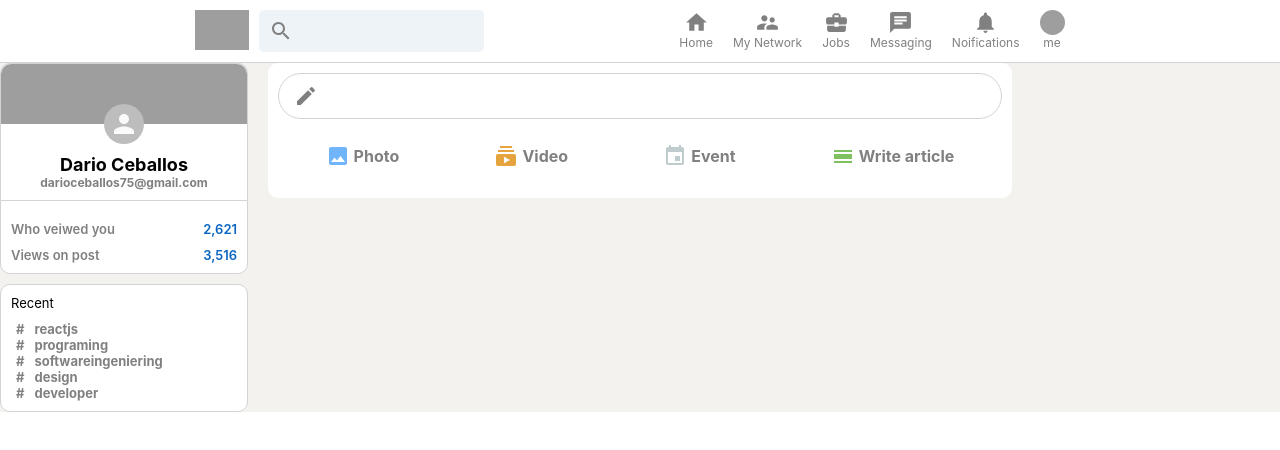
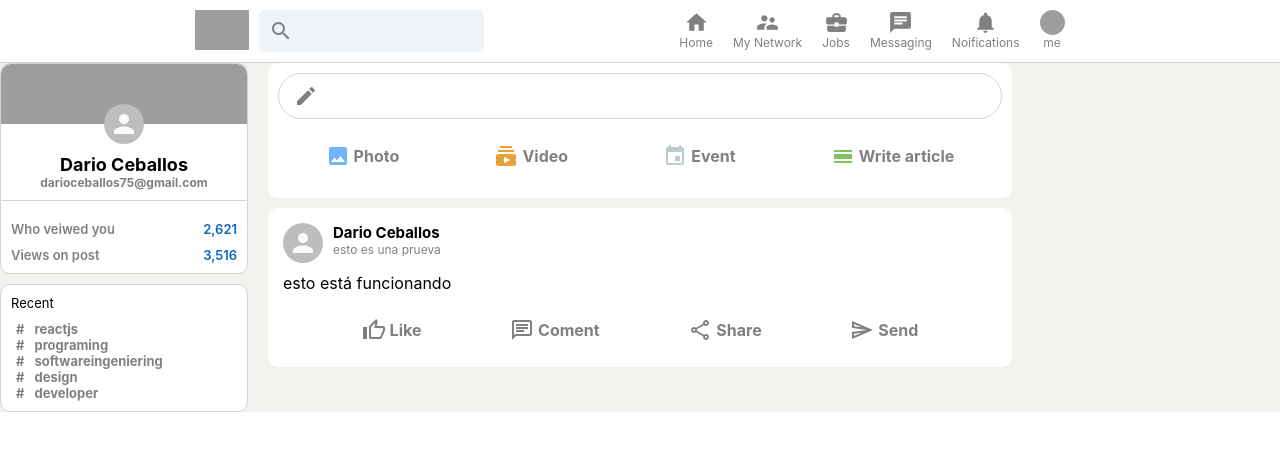
Before and after one commit to DarioCeballoss/React_varios_proyectos, a React (Create React App) app in the folder linkedin-clone-yt/: page / in a window 1280 px wide. Shown: the top 450 px of the page. Built offline with nearby package versions, Linux system fonts and the light colour scheme; grey boxes are pictures that could not be loaded.

Commit message:
Feed Post

```diff
--- a/linkedin-clone-yt/src/Feed.js
+++ b/linkedin-clone-yt/src/Feed.js
@@ -1,4 +1,4 @@
-import React from 'react';
+import React ,{useState} from 'react';
 import './Feed.css';
 import CreateIcon from "@material-ui/icons/Create";
 import InputOption from './InputOption';
@@ -6,26 +6,44 @@ import ImageIcon from "@material-ui/icons/Image";
 import SubscriptionsIcon from "@material-ui/icons/Subscriptions";
 import EventIcon from "@material-ui/icons/Event";
 import CalendarViewDayIcon from "@material-ui/icons/CalendarViewDay";
+import Post from './Post';
 
 function Feed() {
+
+  const [posts, setPosts] = useState([]);
+  const sendPost = e => {
+    e.preventDefault();
+
+  };
+
   return (
     <div className='feed'>
       <div className='feed_inputContainer'>
         <div className='feed_input'>
-        <CreateIcon />
-        <form>
-          <input type='text' />
-          <button type='submit'>Send</button>
-        </form>
+          <CreateIcon />
+          <form>
+            <input type='text' />
+            <button onClick={sendPost} type='submit'>Send</button>
+          </form>
         </div>
         <div className='feed_inputOptions'>
-          <InputOption Icon={ImageIcon} title='Photo' color='#70B5F9'/>
-          <InputOption Icon={SubscriptionsIcon} title='Video' color='#E7A33E'/>
-          <InputOption Icon={EventIcon} title='Event' color='#C0CBCD'/>
-          <InputOption Icon={CalendarViewDayIcon} title='Write article' color='#7FC15E'/>
+          <InputOption Icon={ImageIcon} title='Photo' color='#70B5F9' />
+          <InputOption Icon={SubscriptionsIcon} title='Video' color='#E7A33E' />
+          <InputOption Icon={EventIcon} title='Event' color='#C0CBCD' />
+          <InputOption Icon={CalendarViewDayIcon} title='Write article' color='#7FC15E' />
 
         </div>
       </div>
+
+      {posts.map((post)=>(
+        <Post />
+      ))}
+
+      <Post
+        name='Dario Ceballos'
+        description='esto es una prueva'
+        messaje='esto está funcionando'
+      />
     </div>
   );
 }
--- /dev/null
+++ b/linkedin-clone-yt/src/Post.css
@@ -0,0 +1,29 @@
+.post {
+  background-color: white;
+  padding: 15px;
+  margin-bottom: 10px;
+  border-radius: 10px;
+}
+
+.post_header {
+  display: flex;
+  margin-bottom: 10px;
+}
+
+.post_info {
+  margin-left: 10px;
+}
+
+.post_info>p {
+  font-size: 12px;
+  color: gray;
+}
+
+.post_info>h2 {
+  font-size: 15px;
+}
+
+.post_buttons{
+  display: flex;
+  justify-content: space-evenly;
+}
--- /dev/null
+++ b/linkedin-clone-yt/src/Post.js
@@ -0,0 +1,37 @@
+import React from 'react';
+import './Post.css';
+import { Avatar } from '@material-ui/core';
+import InputOption from './InputOption';
+import ThumbUpAltOutlinedIcon from '@material-ui/icons/ThumbUpAltOutlined';
+import ChatOutlinedIcon from '@material-ui/icons/ChatOutlined';
+import ShareOutlinedIcon from '@material-ui/icons/ShareOutlined';
+import SendOutlinedIcon from '@material-ui/icons/SendOutlined';
+
+function Post({ name, description, messaje, photoUrl }) {
+  return (
+    <div className='post'>
+      <div className='post_header'>
+        <Avatar />
+
+        <div className='post_info'>
+          <h2>{name}</h2>
+          <p>{description}</p>
+        </div>
+      </div>
+
+      <div className='post_body'>
+        <p>{messaje}</p>
+      </div>
+
+      <div className='post_buttons'>
+        <InputOption Icon={ThumbUpAltOutlinedIcon} title='Like' color='gray' />
+        <InputOption Icon={ChatOutlinedIcon} title='Coment' color='gray' />
+        <InputOption Icon={ShareOutlinedIcon} title='Share' color='gray' />
+        <InputOption Icon={SendOutlinedIcon} title='Send' color='gray' />
+
+      </div>
+    </div>
+  );
+}
+
+export default Post;
```
